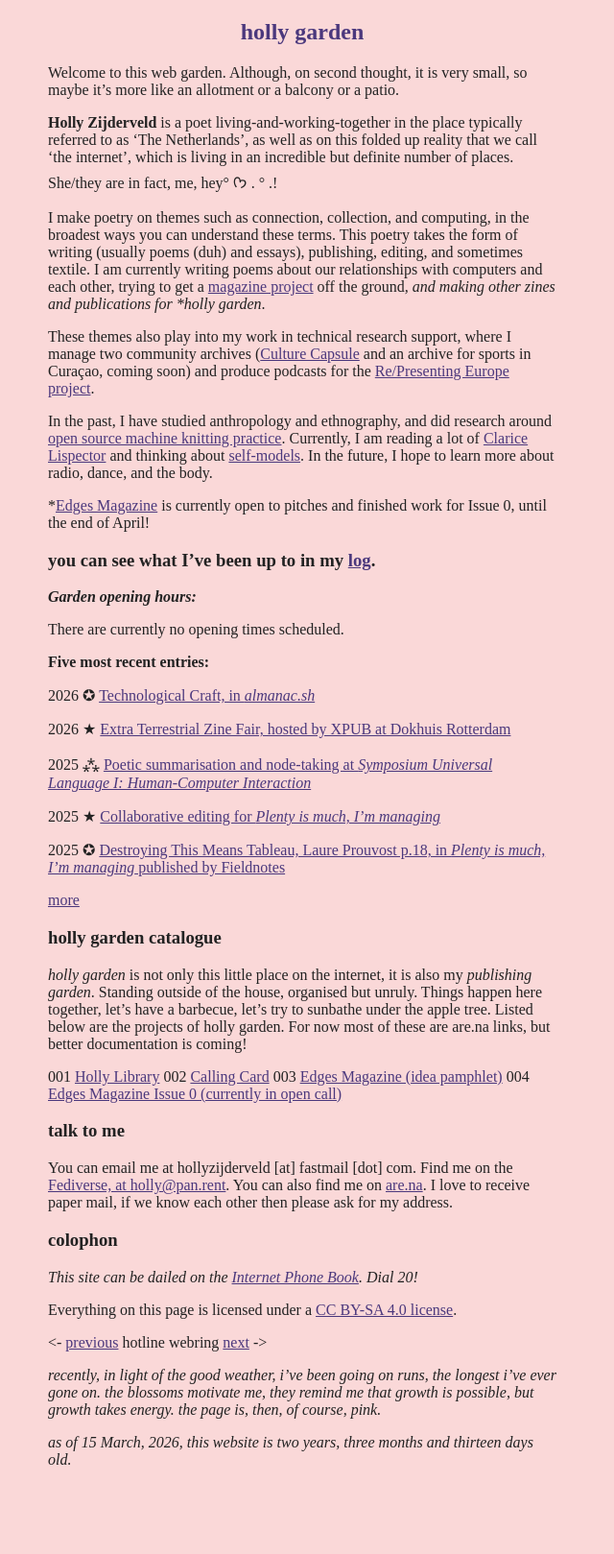
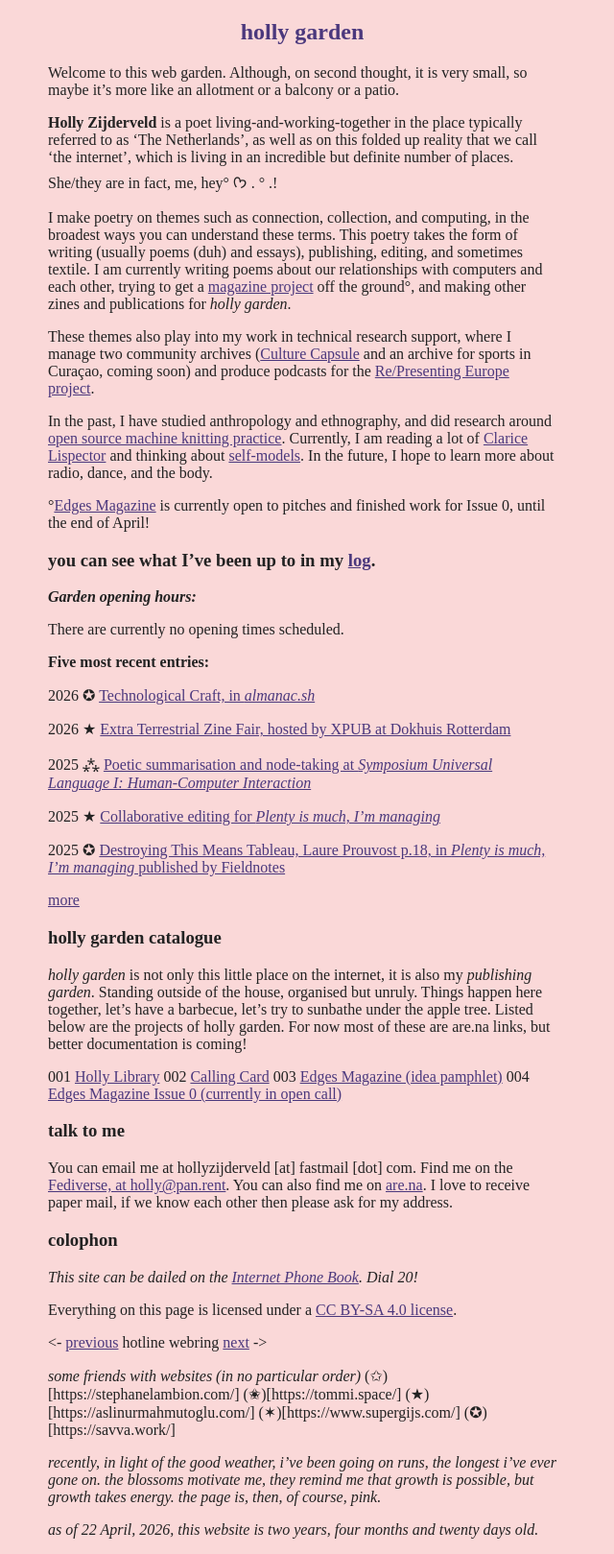
Before and after one commit to hollyz1jderveld/hollyz1jderveld.github.io, a Jekyll site: the page built from index.md, in a window 1280 px wide. Shown: the whole page at 96% size, without its empty margins (0-640 px from the left). Built offline with Jekyll 4.4.1, drawn with Linux system fonts in a browser that asks for light colours; some web fonts are replaced; Markdown is read by kramdown in place of the engine named in the settings; our own code applies the rules of GitHub Pages for plain Markdown files; before the commit the page ends 1546 px from its top, so only the background shows below that.

Commit message:
Update index.md

```diff
--- a/index.md
+++ b/index.md
@@ -7,13 +7,13 @@ Welcome to this web garden. Although, on second thought, it is very small, so ma
 
 **Holly Zijderveld** is a poet living-and-working-together in the place typically referred to as 'The Netherlands', as well as on this folded up reality that we call 'the internet', which is living in an incredible but definite number of places. She/they are in fact, me, hey° ᡣ𐭩 . ° .!
 
-I make poetry on themes such as connection, collection, and computing, in the broadest ways you can understand these terms. This poetry takes the form of writing (usually poems (duh) and essays), publishing, editing, and sometimes textile. I am currently writing poems about our relationships with computers and each other, trying to get a [magazine project](https://edgesmag.net) off the ground*, and making other zines and publications for *holly garden*.
+I make poetry on themes such as connection, collection, and computing, in the broadest ways you can understand these terms. This poetry takes the form of writing (usually poems (duh) and essays), publishing, editing, and sometimes textile. I am currently writing poems about our relationships with computers and each other, trying to get a [magazine project](https://edgesmag.net) off the ground°, and making other zines and publications for *holly garden*.
 
 These themes also play into my work in technical research support, where I manage two community archives ([Culture Capsule](https://culturecapsule.nl) and an archive for sports in Curaçao, coming soon) and produce podcasts for the [Re/Presenting Europe project](https://re-presentingeurope.nl/).
 
 In the past, I have studied anthropology and ethnography, and did research around [open source machine knitting practice](https://www.are.na/block/41968190). Currently, I am reading a lot of [Clarice Lispector](https://www.are.na/holly-zijderveld/clarice-lispector-w0v1gdvrpcc) and thinking about [self-models](https://supergijs.com/researchgroup.html). In the future, I hope to learn more about radio, dance, and the body.
 
-*[Edges Magazine](https://edgesmag.net) is currently open to pitches and finished work for Issue 0, until the end of April!
+°[Edges Magazine](https://edgesmag.net) is currently open to pitches and finished work for Issue 0, until the end of April!
 
 ### you can see what I've been up to in my [log](https://holly.garden/log).
 ***Garden opening hours:***
@@ -53,6 +53,8 @@ Everything on this page is licensed under a [CC BY-SA 4.0 license](https://creat
 
 <- [previous](https://hotlinewebring.club/holly/previous) hotline webring [next](https://hotlinewebring.club/holly/next) ->
 
+*some friends with websites (in no particular order)* (✩)[https://stephanelambion.com/] (✬)[https://tommi.space/] (★)[https://aslinurmahmutoglu.com/] (✶)[https://www.supergijs.com/] (✪)[https://savva.work/]
+
 *recently, in light of the good weather, i've been going on runs, the longest i've ever gone on. the blossoms motivate me, they remind me that growth is possible, but growth takes energy. the page is, then, of course, pink.*
 
-*as of 15 March, 2026, this website is two years, three months and thirteen days old.*
+*as of 22 April, 2026, this website is two years, four months and twenty days old.*
```
